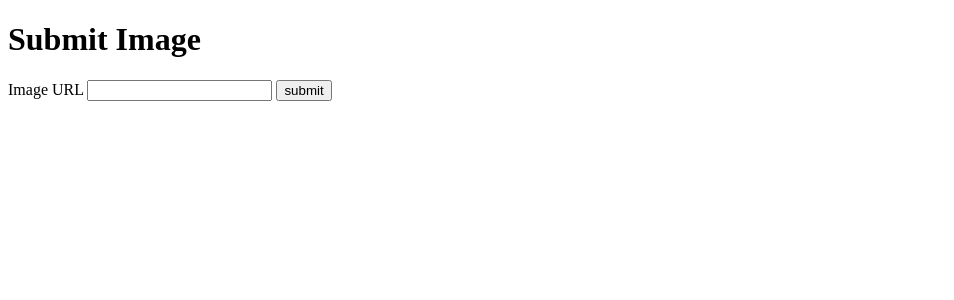
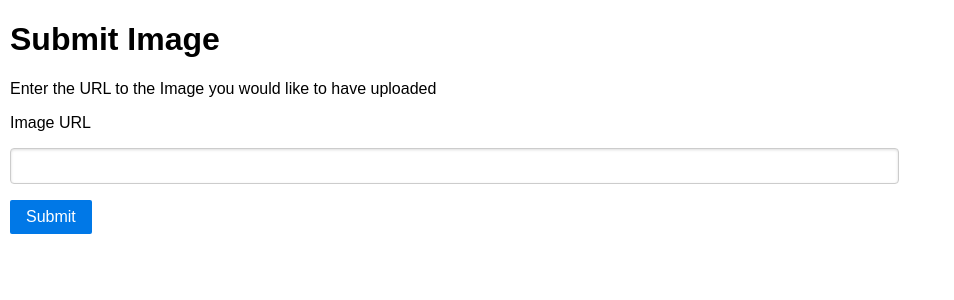
Before and after one commit to samkeen/image-upload-example, a Flask app: page /images/ in a window 1280 px wide. Shown: the top 300 px of the page, without its empty margins (0-954 px from the left). Run offline with Flask 2, Linux system fonts and the light colour scheme; parts of the project's set-up code (start-up, migrations or seed data) failed here and were passed over.

Commit message:
Improve HTML and overall app expeience - added doc blocks to app.py - using pure css [http://purecss.io/] - semantic renaming - now redirects to summary page after success form post - overall cleanup
Fixes #2

```diff
--- a/app.py
+++ b/app.py
@@ -1,4 +1,4 @@
-from flask import Flask, render_template, request, url_for
+from flask import Flask, render_template, request, url_for, redirect
 import requests
 import os
 import hashlib
@@ -14,69 +14,127 @@ from urllib.parse import urlparse, unquote
 # name spacing and packaging, I've kept it to a single, procedural file,
 # one that can easily be refactored to a more appropriate style.
 
-def get_s3_url():
+def get_images_bucket_name():
+    """
+    Retrieves the name of the S3 image storage bucket from the environment
+
+    :return: The AWS name of the bucket
+    """
     if 'S3_BUCKET_NAME' in os.environ:
-        s3_bucket_url = os.environ['S3_BUCKET_NAME']
+        s3_bucket_name = os.environ['S3_BUCKET_NAME'].strip()
     else:
         raise Exception('No "S3_BUCKET_NAME" environment variable found')
-    return s3_bucket_url
+    return s3_bucket_name
 
 
 def parse_img_src_url(image_src_url):
-    source_image_url = request.form['image_url']
-    source_image_url_parts = urlparse(source_image_url)
+    """
+    Normalizes the source image URL and also produces a local image name derived from said URL.
+
+    :param image_src_url:
+    :return: Dictionary of img_src_url: <image's source URL>, img_local_name: <Local image filename>
+    """
+    image_src_url = image_src_url.strip()
+    source_image_url_parts = urlparse(image_src_url)
     source_image_basename = os.path.basename(unquote(source_image_url_parts.path))
-    image_name = '{0}-{1}'.format(hashlib.md5(source_image_url.encode('utf-8')).hexdigest(), source_image_basename)
+    image_name = '{0}-{1}'.format(hashlib.md5(image_src_url.encode('utf-8')).hexdigest(), source_image_basename)
     return {
-        'img_src_url': source_image_url,
+        'img_src_url': image_src_url,
         'img_local_name': image_name
     }
 
 
 def build_img_local_filepath(img_basename):
+    """
+    Construct the full path to store the local image at.
+
+    :param img_basename:
+    :return: Full path to local directory to store image within.
+    """
     this_dir = os.path.abspath(os.path.dirname(__file__))
     return os.path.join(this_dir, 'image_downloads', img_basename)
 
 
 def write_img_to_file(source, destination):
+    """
+    Writes Image to local file system
+
+    :param source: The Requests response for the Image
+    :param destination: The full file path to store the Image on the local file system
+    :return: void
+    """
     with open(destination, 'wb') as f:
         for chunk in source:
             f.write(chunk)
 
 
 def put_img_to_s3(local_img_filepath, key_name):
+    """
+    Uploads the image to the Images Storage S3 bucket
+
+    :param local_img_filepath:
+    :param key_name:
+    :return: Returns the full S3 HTTP url to the S3 Object.
+    """
     s3 = boto3.resource('s3')
     with open(local_img_filepath, 'rb') as image_bytes:
         # https://boto3.readthedocs.org/en/latest/reference/services/s3.html#S3.Client.put_object
-        s3.Bucket(get_s3_url()).put_object(Key=key_name, Body=image_bytes)
+        s3_bucket_name = get_images_bucket_name()
+        s3.Bucket(s3_bucket_name).put_object(Key=key_name, Body=image_bytes, ACL='public-read')
+        bucket_location = boto3.client('s3').get_bucket_location(Bucket=s3_bucket_name)
+        return "https://s3-{0}.amazonaws.com/{1}/{2}".format(bucket_location['LocationConstraint'],
+                                                             s3_bucket_name,
+                                                             key_name)
 
 
 app = Flask(__name__)
-# check that s3_url is populated
-get_s3_url()
+# check that s3 bucket name was defined on startup
+get_images_bucket_name()
 
 
 @app.route('/images/')
 def images():
+    """
+    Renders the Upload Image form
+    """
     return render_template('images.html')
 
 
 @app.route('/images/', methods=['POST'])
 def image_form():
+    """
+    Accepts POST'd image source URL.
+     - pulls the image down and stores it locally
+     - pushes the image up to S3
+    """
     try:
         parsed_img_src = parse_img_src_url(request.form['image_url'])
         local_img_filepath = build_img_local_filepath(parsed_img_src['img_local_name'])
         get_img_response = requests.get(parsed_img_src['img_src_url'], stream=True)
         if get_img_response.status_code == 200:
             write_img_to_file(get_img_response, local_img_filepath)
-            put_img_to_s3(local_img_filepath, parsed_img_src['img_local_name'])
+            s3_img_url = put_img_to_s3(local_img_filepath, parsed_img_src['img_local_name'])
         else:
-            # @todo meaningful error message
-            pass
+            return render_template('error.html', error_message="Error retrieving image. Response code: {0} {1}"
+                                   .format(get_img_response.status_code, get_img_response.reason))
 
-        return render_template('image_submitted.html', image_name=parsed_img_src['img_local_name'])
+        return redirect(url_for('uploaded_image',
+                                name=parsed_img_src['img_local_name'],
+                                source=parsed_img_src['img_src_url'],
+                                destination=s3_img_url))
     except Exception as e:
-        return render_template('error.html', error_message="OS error: {0}".format(e))
+        return render_template('error.html', error_message="Error Message: {0}".format(e))
+
+
+@app.route('/uploaded_image/', methods=['GET'])
+def uploaded_image():
+    """
+    Show information about an uploaded Image
+    """
+    return render_template('uploaded_image.html',
+                           image_name=request.args.get('name', ''),
+                           source_url=request.args.get('source', ''),
+                           destination_url=request.args.get('destination', ''))
 
 
 if __name__ == "__main__":
--- a/templates/image_submitted.html
+++ /dev/null
@@ -1,4 +0,0 @@
-<!doctype html>
-<title>Image Submitted</title>
-<h1>Image Submitted: {{image_name}}</h1>
-<a href="{{url_for('images')}}">Home</a>
--- a/templates/images.html
+++ b/templates/images.html
@@ -1,8 +1,22 @@
-<!doctype html>
-<title>Submit Image</title>
-<h1>Submit Image</h1>
-<form action="{{ url_for('images') }}" method="post">
-    <label for="image_url">Image URL</label>
-    <input type="text" name="image_url" id="image_url" />
-    <input type="submit" value="submit">
-</form>
+<!DOCTYPE html>
+<html lang="en">
+<head>
+    <link rel="stylesheet" href="{{url_for('static', filename='pure-min.css')}}">
+    <meta charset="UTF-8">
+    <title>Submit Image</title>
+</head>
+<body>
+<div class="pure-g" style="padding-left: 10px;">
+    <div class="pure-u-1">
+        <h1>Submit Image</h1>
+        <p>Enter the URL to the Image you would like to have uploaded</p>
+        <form action="{{ url_for('images') }}" method="post" class="pure-form">
+            <p><label for="image_url">Image URL</label></p>
+            <p><input type="text" name="image_url" id="image_url" style='width:70%'/></p>
+            <p><button type="submit" class="pure-button pure-button-primary">Submit</button></p>
+        </form>
+    </div>
+</div>
+
+</body>
+</html>
```
Also changed, not shown: templates/error.html (+18 -8 lines), templates/uploaded_image.html (added, +19 -0 lines), static/pure-min.css (added).
